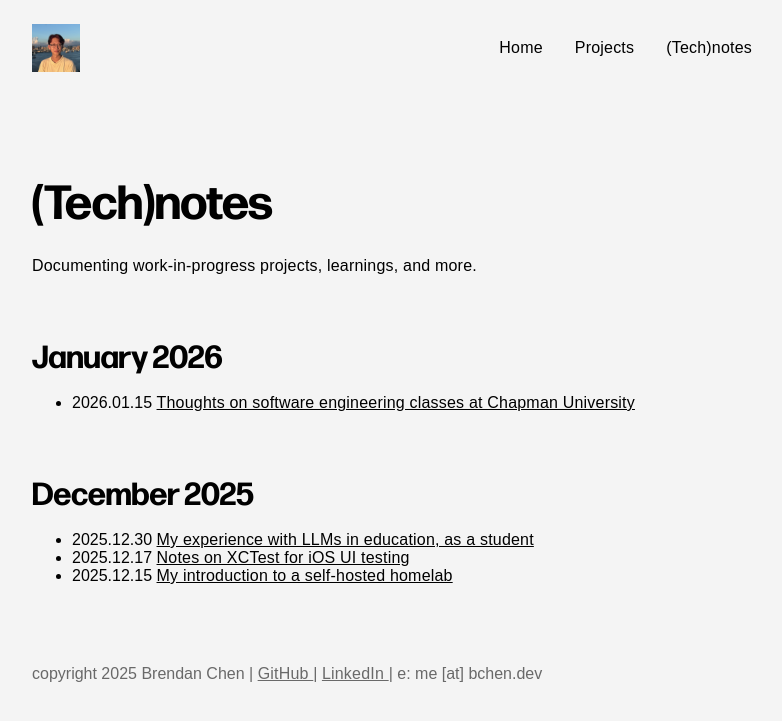
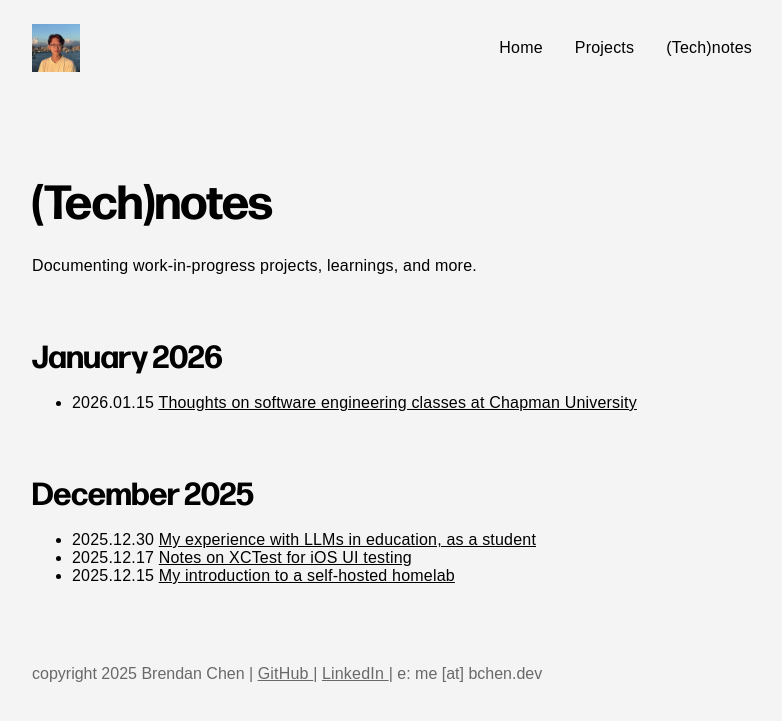
Before and after one commit to brendan-ch/brendan-ch.github.io, a Jekyll site: the page built from notes.html, in a window 1280 px wide. Shown: the top 721 px of the page, without its empty margins (248-1030 px from the left). Built offline with Jekyll 4.4.1, drawn with Linux system fonts in a browser that asks for light colours; some web fonts are replaced.

Commit message:
Also introduce letter spacing to ul and ol

```diff
--- a/assets/css/global.css
+++ b/assets/css/global.css
@@ -43,7 +43,7 @@ a {
     color: unset;
 }
 
-p, a {
+p, a, ul, ol {
     letter-spacing: 0.2px;
 }
 
```
